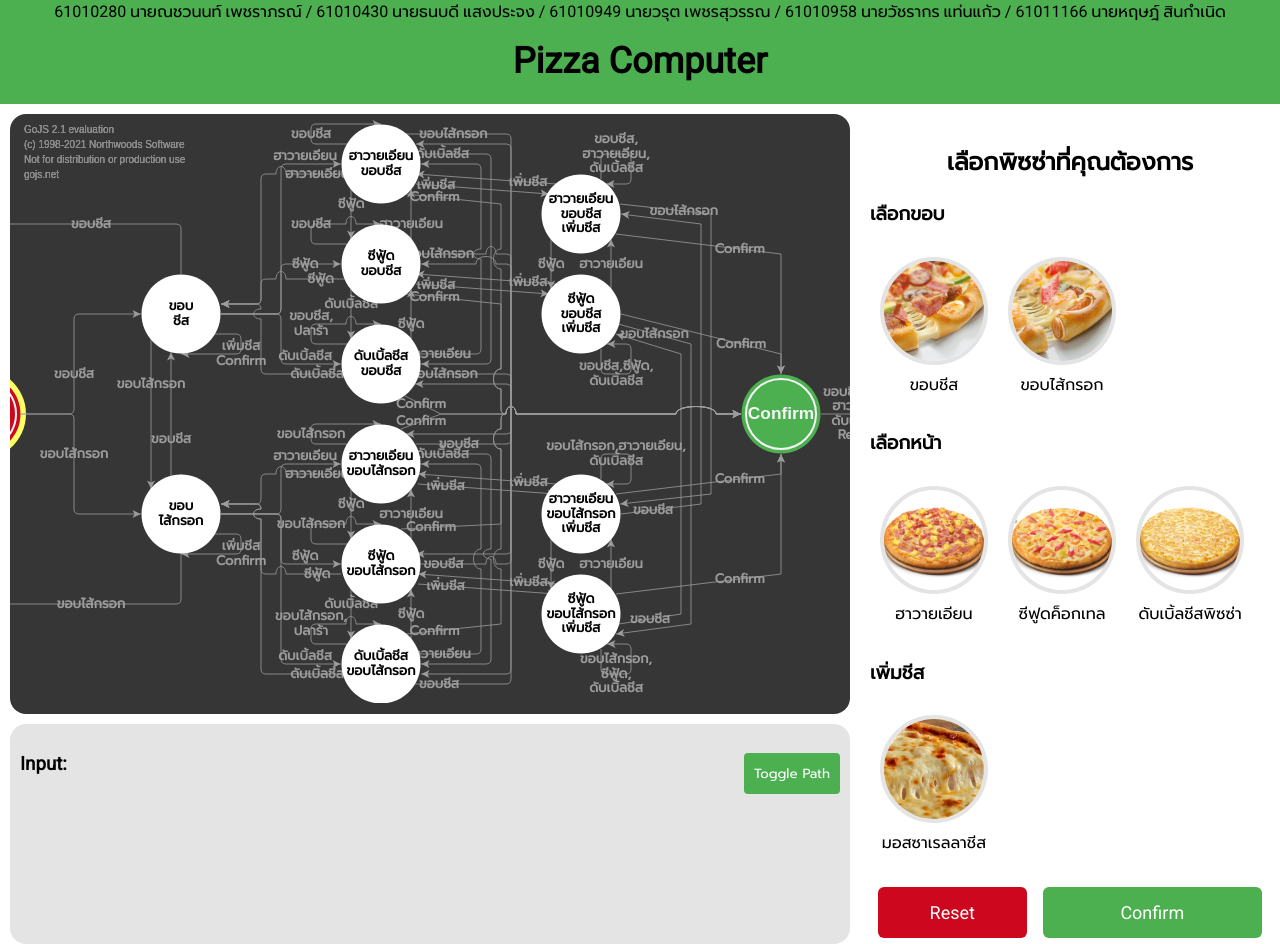
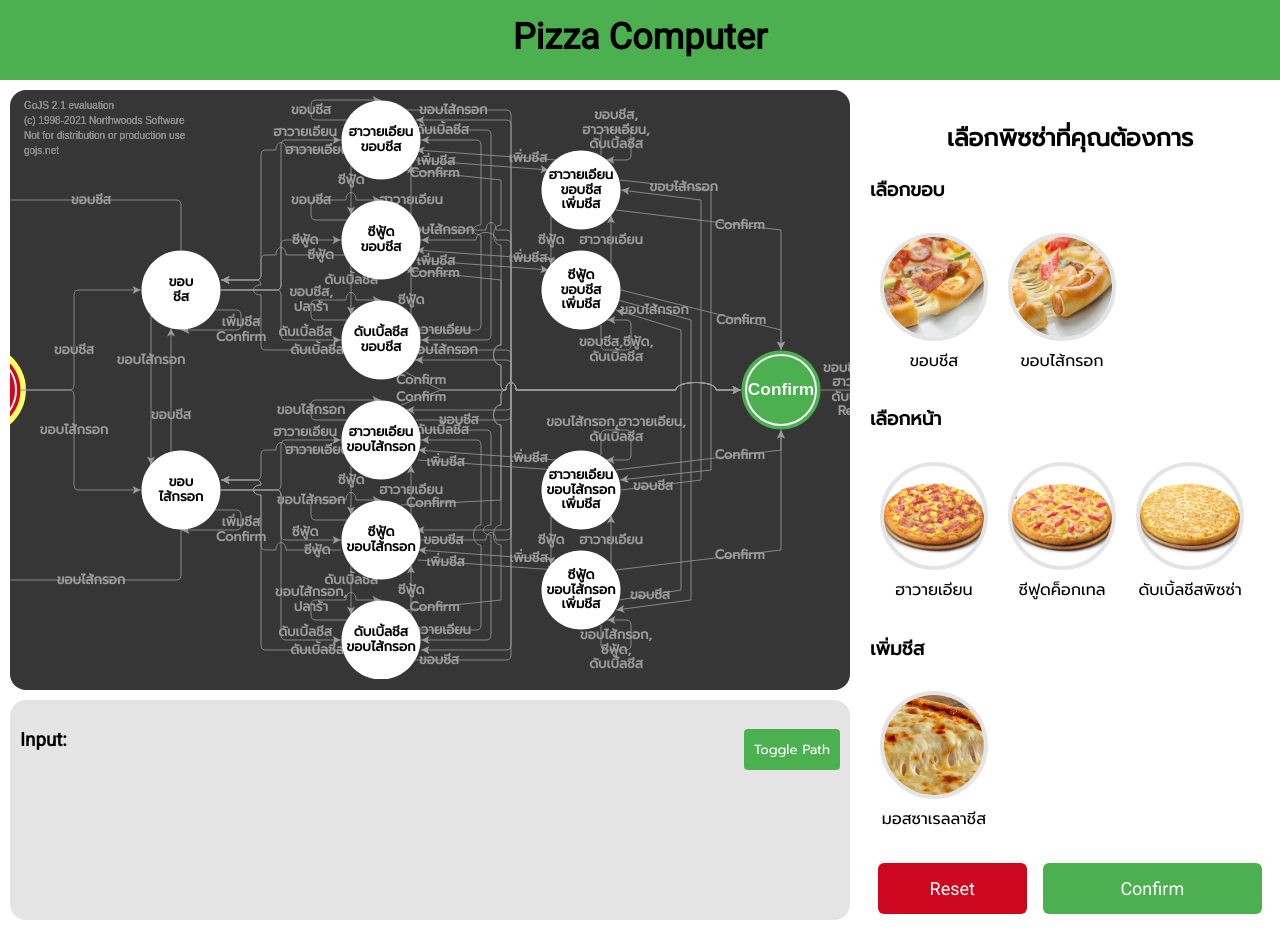
Before and after one commit to sirget/PizzaStateMachine, a plain HTML site: page index.html in a window 1280 px wide. After the commit the page ends 920 px from the top, so only its background shows below. Drawn offline with Linux system fonts and the light colour scheme; some packages are replaced by stand-ins of ours; a script that the page names is missing.

Commit message:
Update index.html

```diff
--- a/index.html
+++ b/index.html
@@ -22,18 +22,10 @@
   </head>
 
   <body>
-    <div class="header">
-      <a>
-        61010280 นายณชวนนท์ เพชราภรณ์ / 61010430 นายธนบดี แสงประจง / 61010949
-        นายวรุต เพชรสุวรรณ / 61010958 นายวัชรากร แท่นแก้ว / 61011166 นายหฤษฎ์
-        สินกำเนิด
-      </a>
-    </div>
     <div class="container">
       <div class="header">
         <div class="header-text">Pizza Computer</div>
       </div>
-
       <div class="dfa">
         <div class="dfa-content">
           <div id="myDiagramDiv"></div>
```
